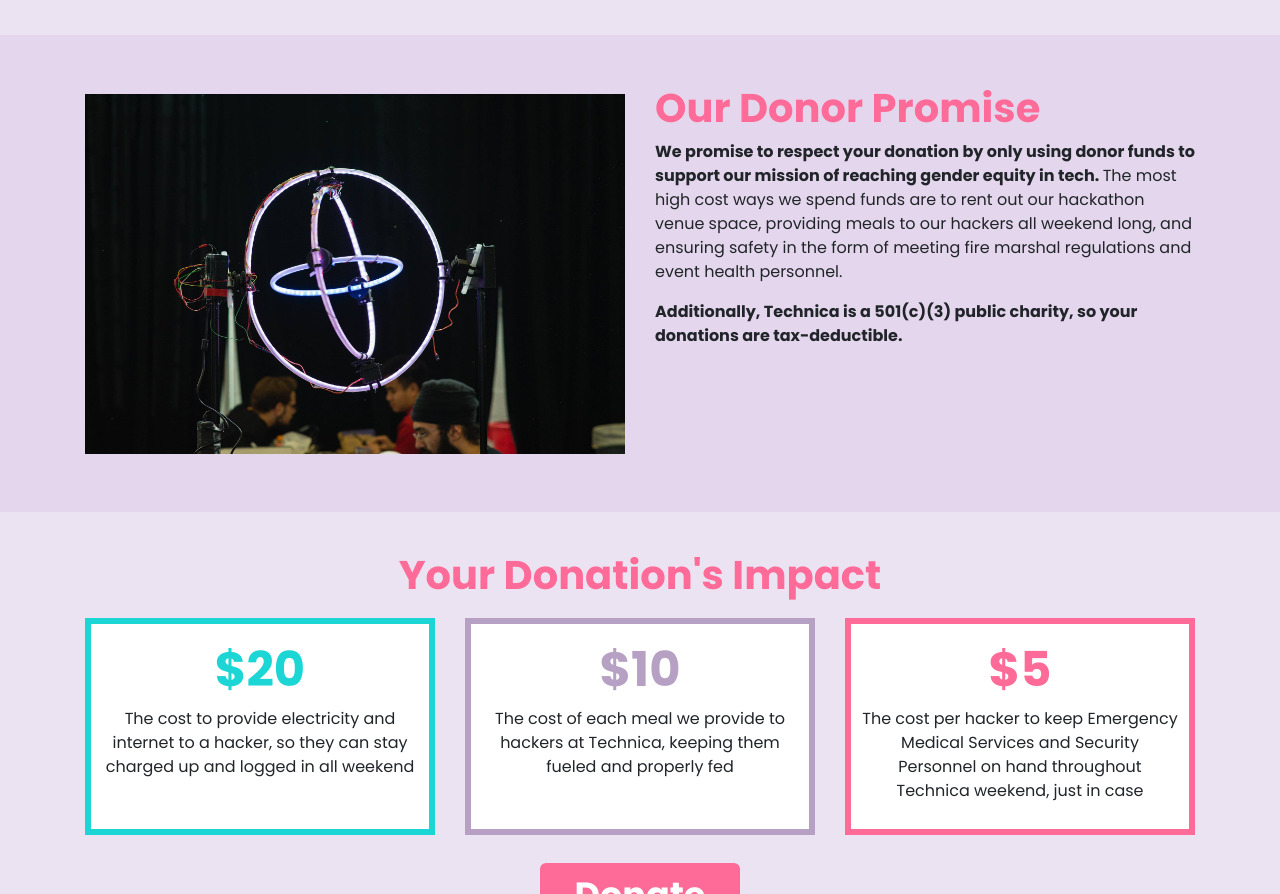
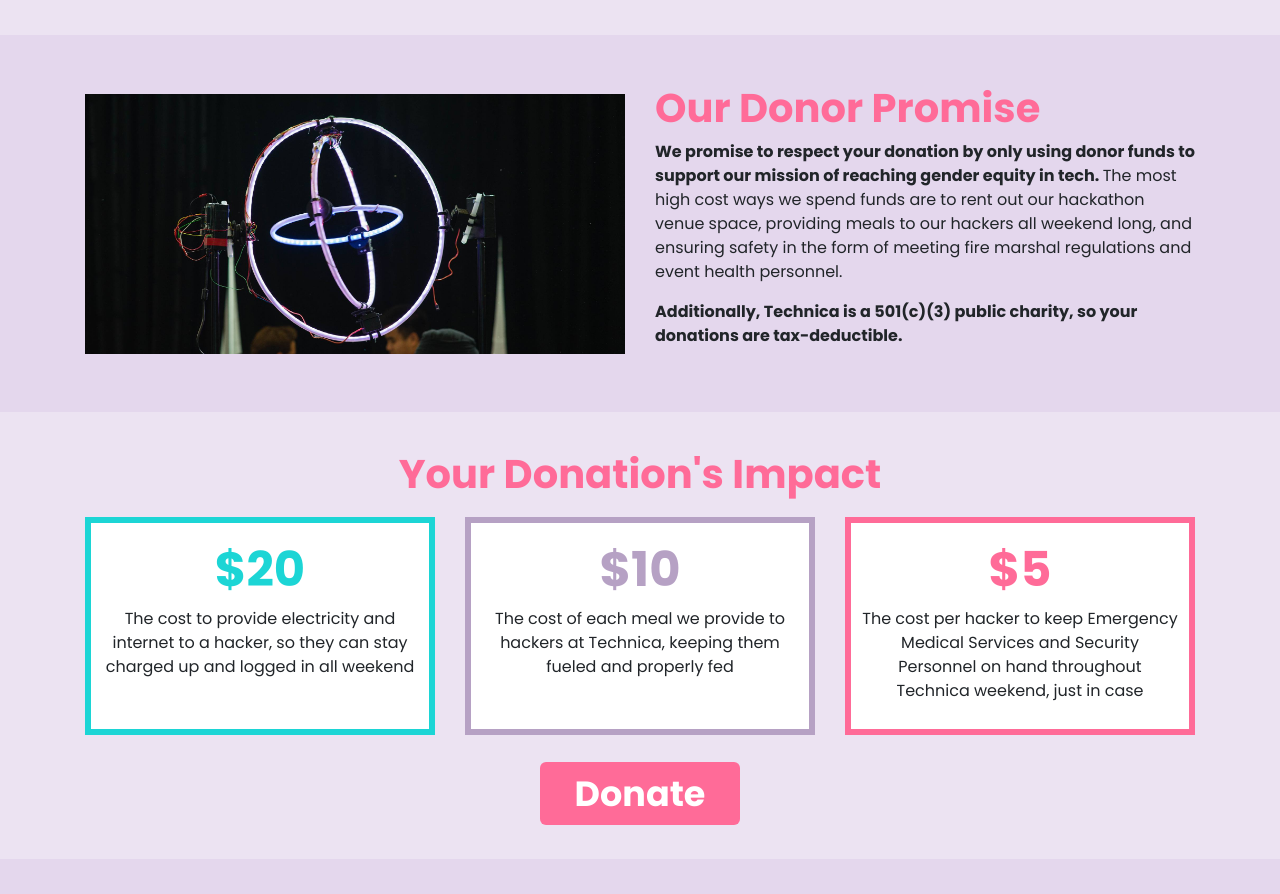
Before and after one commit to gotechnica/technica-sleeper-2020, a website: page donate.html in a window 1280 px wide. Shown: the part 900-1794 px from the top of the page. Drawn offline with nearby package versions, Linux system fonts and the light colour scheme.

Commit message:
hard coding the promise image height to line up with paragraph

```diff
--- a/css/donate.css
+++ b/css/donate.css
@@ -170,6 +170,12 @@ h2 {
     transition: .3s ease;
 }
 
+@media only screen and (min-width: 1200px) {
+  .promise-image img {
+    max-height: 260px;
+  }
+}
+
 /* mobile */
 @media only screen and (max-width: 575px) {
     .story-header {
```
